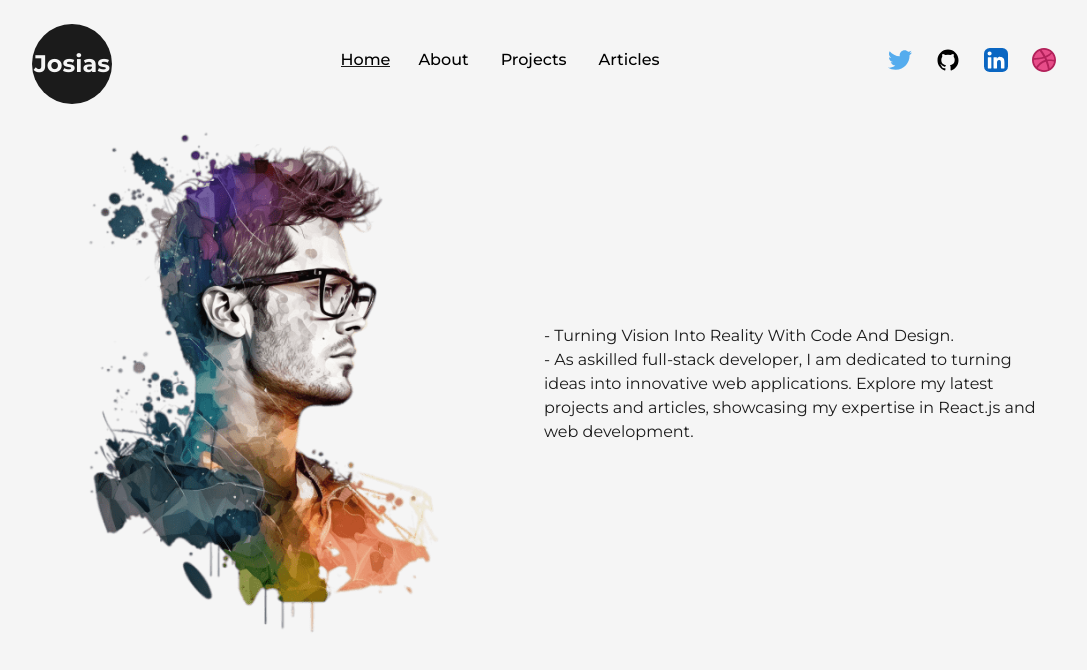
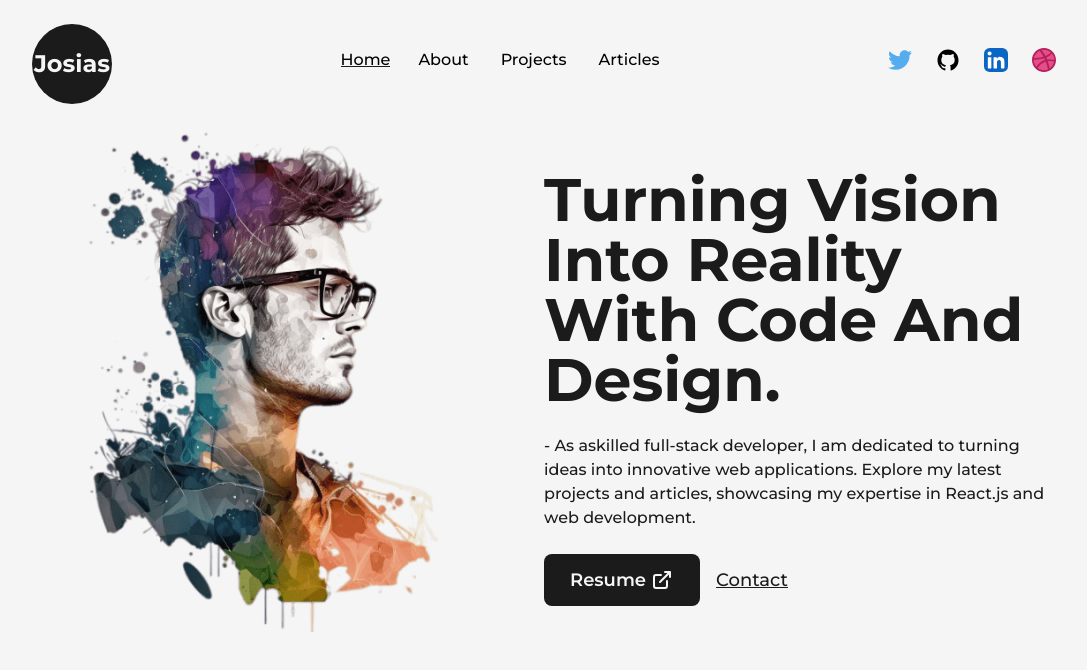
Before and after one commit to cruzetapiko/portfolio_web, a Next.js app: page / in a window 1280 px wide. Shown: the top 670 px of the page, without its empty margins (96-1183 px from the left). Built offline with nearby package versions, Linux system fonts and the light colour scheme.

Commit message:
animated text completed

```diff
--- /dev/null
+++ b/components/AnimatedText.js
@@ -0,0 +1,52 @@
+import React from 'react';
+import { motion } from 'framer-motion';
+
+const quote = {
+  initial: {
+    opacity: 0,
+  },
+  animate: {
+    opacity: 1,
+    transition: {
+      delay: 0.5,
+      staggerChildren: 0.13,
+    },
+  },
+};
+
+const singleWord = {
+  initial: {
+    opacity: 0,
+    y: 50,
+  },
+  animate: {
+    opacity: 1,
+    y: 0,
+    transition: {
+      duration: 1,
+    },
+  },
+};
+
+export default function AnimatedText({ text, className = '' }) {
+  return (
+    <div className="w-full mx-auto py-2 flex items-center justify-center text-center overflow-hidden ">
+      <motion.h1
+        className={`inline-block w-full text-dark font-bold capitalize text-8xl ${className}`}
+        variants={quote}
+        initial="initial"
+        animate="animate"
+      >
+        {text.split(' ').map((word, index) => (
+          <motion.span
+            key={`${word}${index}`}
+            className="inline-block"
+            variants={singleWord}
+          >
+            {word}&nbsp;
+          </motion.span>
+        ))}
+      </motion.h1>
+    </div>
+  );
+}
--- a/pages/index.js
+++ b/pages/index.js
@@ -1,7 +1,10 @@
-import Head from "next/head";
-import Layout from "@/components/Layout";
-import Image from "next/image";
-import profilePicture from "@/public/images/profile/developer-pic-1.png";
+import Head from 'next/head';
+import Layout from '@/components/Layout';
+import Image from 'next/image';
+import profilePicture from '@/public/images/profile/developer-pic-1.png';
+import AnimatedText from '@/components/AnimatedText';
+import Link from 'next/link';
+import { LinkArrow } from '@/components/Icons';
 
 export default function Home() {
   return (
@@ -20,14 +23,36 @@
                 className="w-full h-auto"
               />
             </div>
-            <div className="w-1/2">
-              <h1>- Turning Vision Into Reality With Code And Design.</h1>
-              <p>
+            <div className="w-1/2 flex flex-col items-center self-center ">
+              <AnimatedText
+                text="Turning Vision Into Reality With Code And Design."
+                className="!text-6xl text-left"
+              />
+              <p className="my-4 text-base font-medium ">
                 - As askilled full-stack developer, I am dedicated to turning
                 ideas into innovative web applications. Explore my latest
                 projects and articles, showcasing my expertise in React.js and
                 web development.
               </p>
+              <div className="flex items-center self-start mt-2 ">
+                <Link
+                  href={'/dummy.pdf'}
+                  target={'_blank'}
+                  className="flex items-center bg-dark text-light text-lg font-semibold p-2.5 px-6 rounded-lg
+                  hover:bg-light hover:text-dark transition duration-300 ease-in-out
+                  border-2 border-solid border-transparent hover:border-dark"
+                  download={true}
+                >
+                  Resume <LinkArrow className={'w-6 ml-1'} />
+                </Link>
+                <Link
+                  href={'mailto: simonetvia@outlook.com'}
+                  target={'_blank'}
+                  className="ml-4 text-lg text-dark underline capitalize font-medium"
+                >
+                  Contact
+                </Link>
+              </div>
             </div>
           </div>
         </Layout>
```
